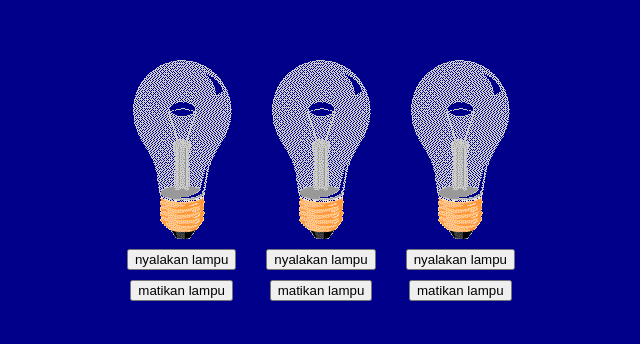
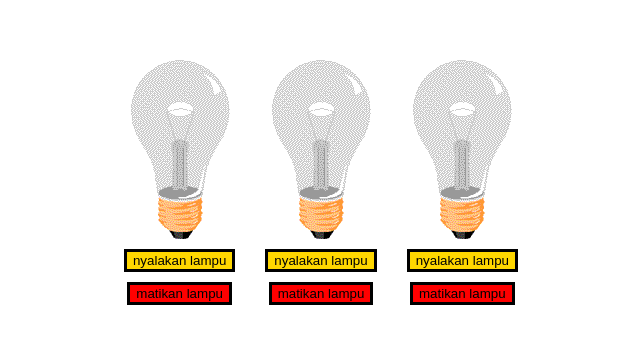
Before and after one commit to alfiansakuragi-art/cetrekan-lampu1, a plain HTML site: page index.html in a window 1280 px wide. Shown: the part 214-558 px from the top of the page, without its empty margins (319-959 px from the left). Drawn offline with Linux system fonts and the light colour scheme.

Commit message:
styling button

```diff
--- a/index.html
+++ b/index.html
@@ -15,7 +15,7 @@
         <div class="lampu">
             <img src="asset/images/off.gif" alt="" id="lampu1" />
             <button onclick="saklar('on','lampu1')" class="btn-lampu">nyalakan lampu</button>
-            <button onclick="saklar('off','lampu1')" class="btn-lampu">matikan lampu</button>
+            <button onclick="saklar('off','lampu1')" class="btn-lampu-off">matikan lampu</button>
         </div>
 
         <!-- ini lampu 2 -->
@@ -23,7 +23,7 @@
         <div class="lampu">
             <img src="asset/images/off.gif" alt="" id="lampu2" />
             <button onclick="saklar('on','lampu2')" class="btn-lampu">nyalakan lampu</button>
-            <button onclick="saklar('off','lampu2')" class="btn-lampu">matikan lampu</button>
+            <button onclick="saklar('off','lampu2')" class="btn-lampu-off">matikan lampu</button>
         </div>
 
         <!-- ini lampu 3 -->
@@ -31,16 +31,14 @@
         <div class="lampu">
             <img src="asset/images/off.gif" alt="" id="lampu3" />
             <button onclick="saklar('on','lampu3')" class="btn-lampu">nyalakan lampu</button>
-            <button onclick="saklar('off','lampu3')" class="btn-lampu">matikan lampu</button>
+            <button onclick="saklar('off','lampu3')" class="btn-lampu-off">matikan lampu</button>
         </div>
 
         <!-- ini adalah sound effect -->
-        <audio id="saklar-sound"
-            src="asset/sound/switch.mp3"></audio>
+        <audio id="saklar-sound" src="asset/sound/switch.mp3"></audio>
 
     </div>
-
+    <script src="saklar.js"></script>
 </body>
-<script src="saklar.js"></script>
 
 </html>
--- a/lampu.css
+++ b/lampu.css
@@ -1,7 +1,3 @@
-body {
-    background-color: darkblue;
-}
-
 
 .lampu-container {
     display: flex;
@@ -21,7 +17,16 @@ body {
     gap: 10px;
 }
 
-.lampu button {
+.btn-lampu {
     display: flex;
     gap: 10px;
+    border: 3px solid rgb(0, 0, 0);
+    background-color: gold;
 }
+
+.btn-lampu-off {
+    display: flex;
+    gap: 10px;
+    border: 3px solid black;
+    background-color: red;
+}
--- a/saklar.js
+++ b/saklar.js
@@ -4,10 +4,10 @@ function saklar(command, type) {
     let lampu2 = document.getElementById("lampu2");
     let lampu3 = document.getElementById("lampu3");
 
-    let sound = document.getElementById("saklar-sound")
+    let sound_on = document.getElementById("saklar-sound")
 
-    sound.currentTime = 0;
-    sound.play();
+    sound_on.currentTime = 0;
+    sound_on.play();
 
     if (command == "on") {
         if (type == "lampu1") {
```
